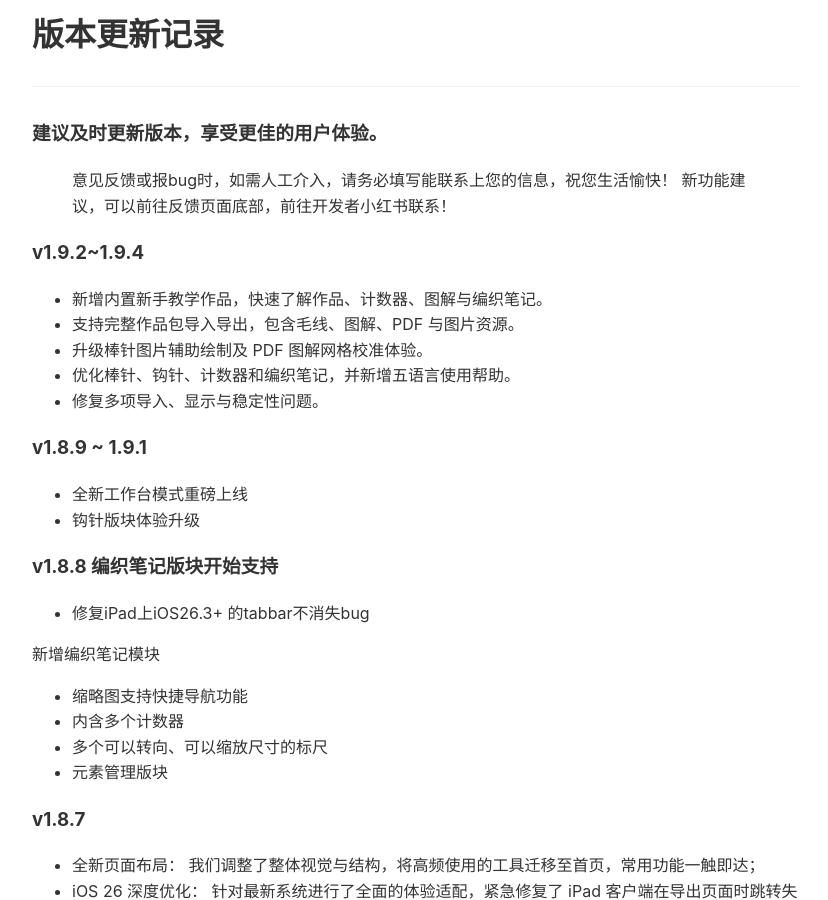
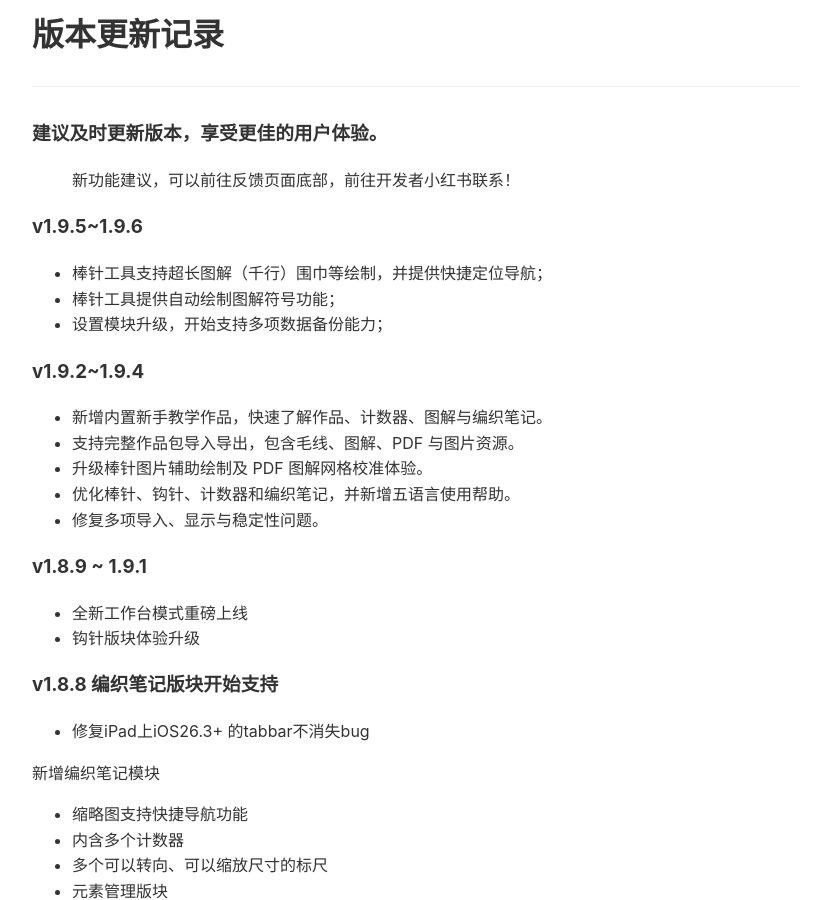
Before and after one commit to iBlackStone/iblackstone.github.io, a Jekyll site: the page built from setword/versions.md, in a window 1280 px wide and 900 px high. Shown: the whole window, without its empty margins (224-1052 px from the left). Built offline with Jekyll 4.4.1, drawn with Linux system fonts in a browser that asks for light colours.

Commit message:
版本信息

```diff
--- a/setword/versions.md
+++ b/setword/versions.md
@@ -5,8 +5,13 @@ title: "版本更新记录"
 
 ### 建议及时更新版本，享受更佳的用户体验。
 
-> 意见反馈或报bug时，如需人工介入，请务必填写能联系上您的信息，祝您生活愉快！
 > 新功能建议，可以前往反馈页面底部，前往开发者小红书联系！
+
+### v1.9.5~1.9.6
+- 棒针工具支持超长图解（千行）围巾等绘制，并提供快捷定位导航；
+- 棒针工具提供自动绘制图解符号功能；
+- 设置模块升级，开始支持多项数据备份能力；
+
 
 ### v1.9.2~1.9.4
 - 新增内置新手教学作品，快速了解作品、计数器、图解与编织笔记。
```
Also changed, not shown: setword/versionsen.md (+4 -1 lines).
